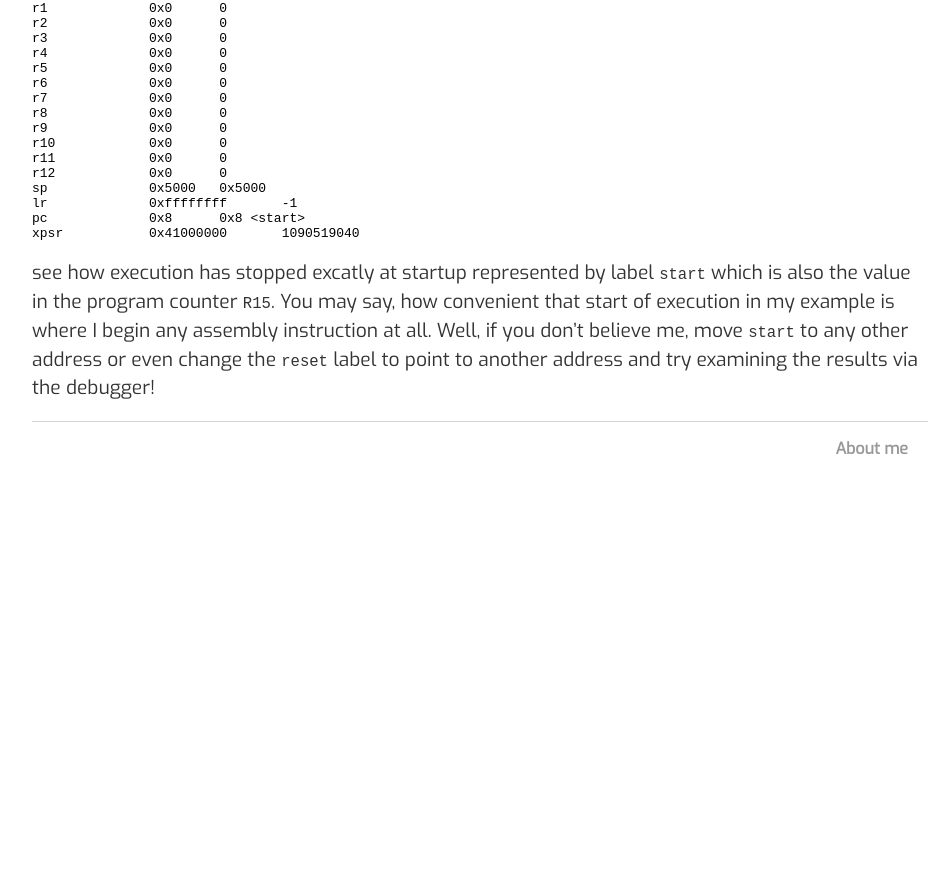
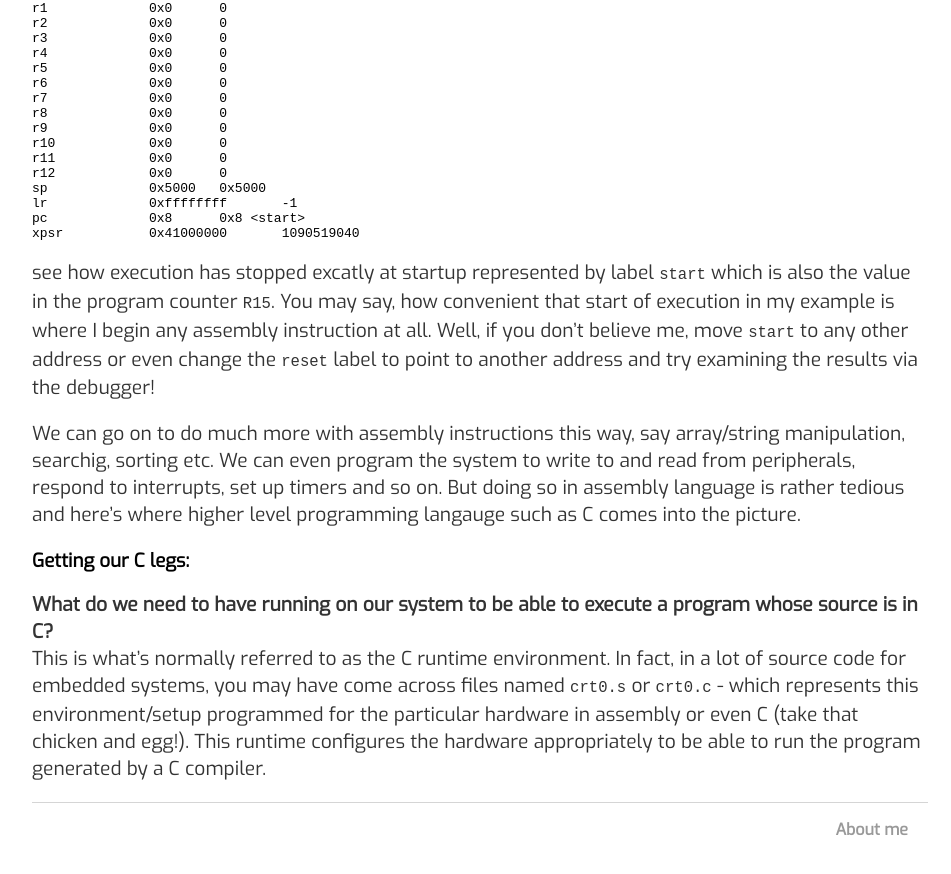
Before and after one commit to varun-venkatesh/varun-venkatesh.github.io, a Jekyll site: the page built from _posts/2020-09-28-bare-mtl-chapter2.md, in a window 1280 px wide and 900 px high, scrolled down 4179 px. Shown: the top 874 px of the window, without its empty margins (160-1111 px from the left). Built offline with Jekyll 4.4.1, drawn with Linux system fonts in a browser that asks for light colours; before the commit the page ends 4698 px from its top, so only the background shows below that.

Commit message:
Update 2020-09-28-bare-mtl-chapter2.md

````diff
--- a/_posts/2020-09-28-bare-mtl-chapter2.md
+++ b/_posts/2020-09-28-bare-mtl-chapter2.md
@@ -158,3 +158,10 @@ xpsr           0x41000000	1090519040
 ```
 
 see how execution has stopped excatly at startup represented by label ```start``` which is also the value in the program counter ```R15```. You may say, how convenient that start of execution in my example is where I begin any assembly instruction at all. Well, if you don't believe me, move ```start``` to any other address or even change the ```reset``` label to point to another address and try examining the results via the debugger!
+
+We can go on to do much more with assembly instructions this way, say array/string manipulation, searchig, sorting etc. We can even program the system to write to and read from peripherals, respond to interrupts, set up timers and so on. But doing so in assembly language is rather tedious and here's where higher level programming langauge such as C comes into the picture.
+
+### Getting our C legs:
+
+**What do we need to have running on our system to be able to execute a program whose source is in C?**
+This is what's normally referred to as the C runtime environment. In fact, in a lot of source code for embedded systems, you may have come across files named ```crt0.s``` or ```crt0.c``` - which represents this environment/setup programmed for the particular hardware in assembly or even C (take that chicken and egg!). This runtime configures the hardware appropriately to be able to run the program generated by a C compiler.
````
